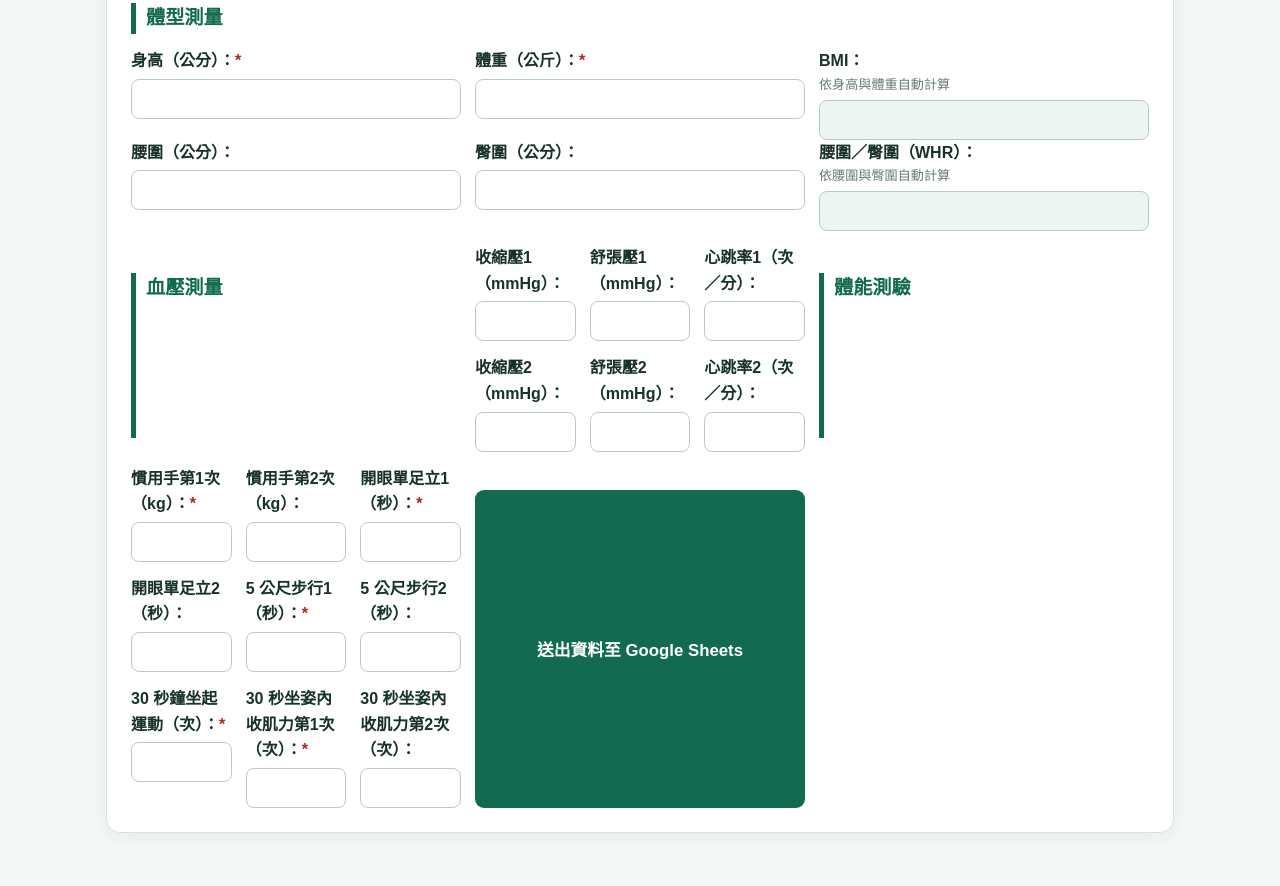
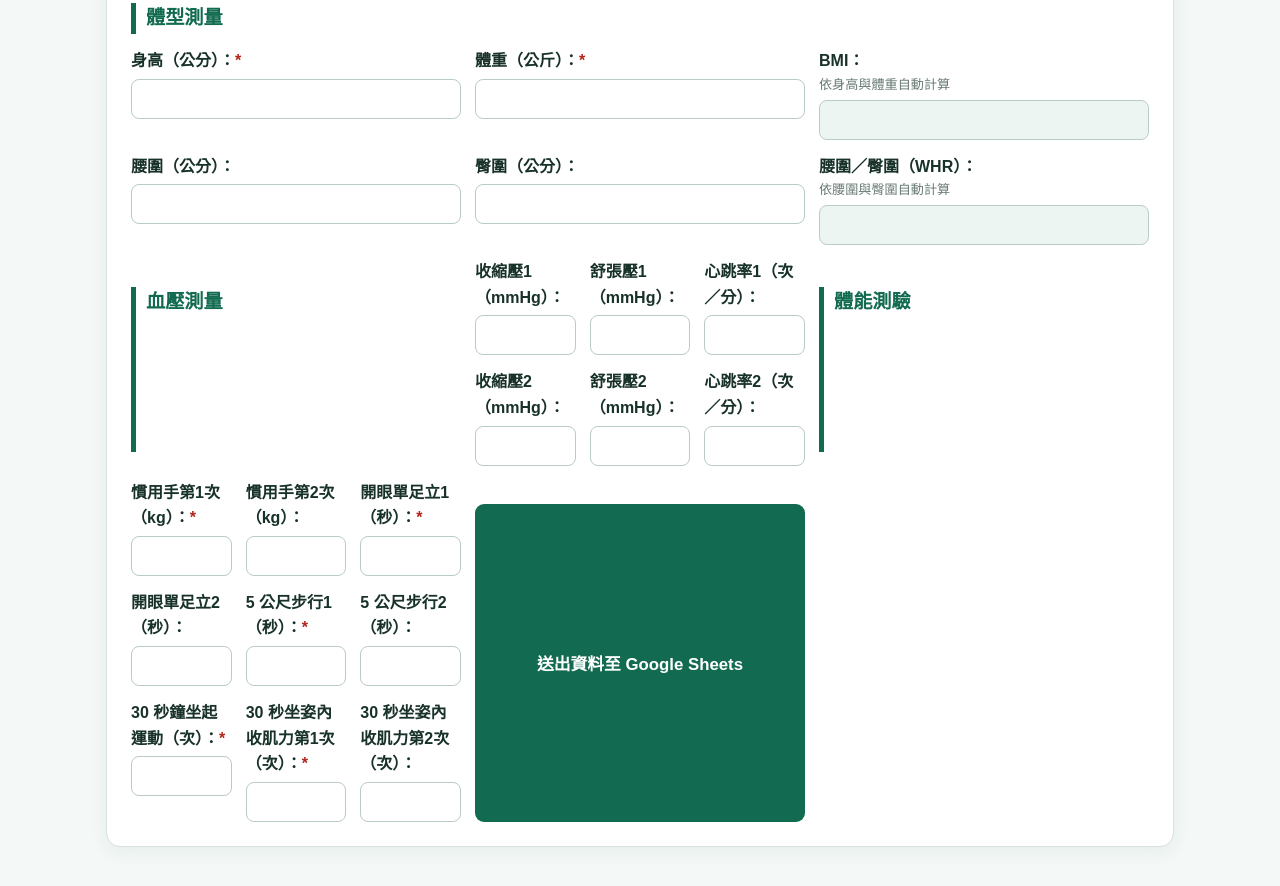
Before and after one commit to hlja36/Adaptive-Sports, a plain HTML site: page record-form1.html in a window 1280 px wide. Shown: the part 568-1454 px from the top of the page. Drawn offline with Linux system fonts and the light colour scheme.

Commit message:
Update record-form1.html

```diff
--- a/record-form1.html
+++ b/record-form1.html
@@ -52,10 +52,7 @@
         <div><label>身高（公分）：<span class="required">*</span></label><input id="heightCm" type="number" step="0.1" required></div>
         <div><label>體重（公斤）：<span class="required">*</span></label><input id="weightKg" type="number" step="0.1" required></div>
         <div><label>BMI：<small>依身高與體重自動計算</small></label><input id="bmi" readonly></div>
-      </div>
 
-      <!-- 下半部：腰圍、臀圍、WHR (獨立一個 div 自然就會換行) -->
-      <div class="grid">
         <div><label>腰圍（公分）：</label><input id="waistCm" type="number" step="0.1"></div>
         <div><label>臀圍（公分）：</label><input id="hipCm" type="number" step="0.1"></div>
         <div><label>腰圍／臀圍（WHR）：<small>依腰圍與臀圍自動計算</small></label><input id="whr" readonly></div>
```
